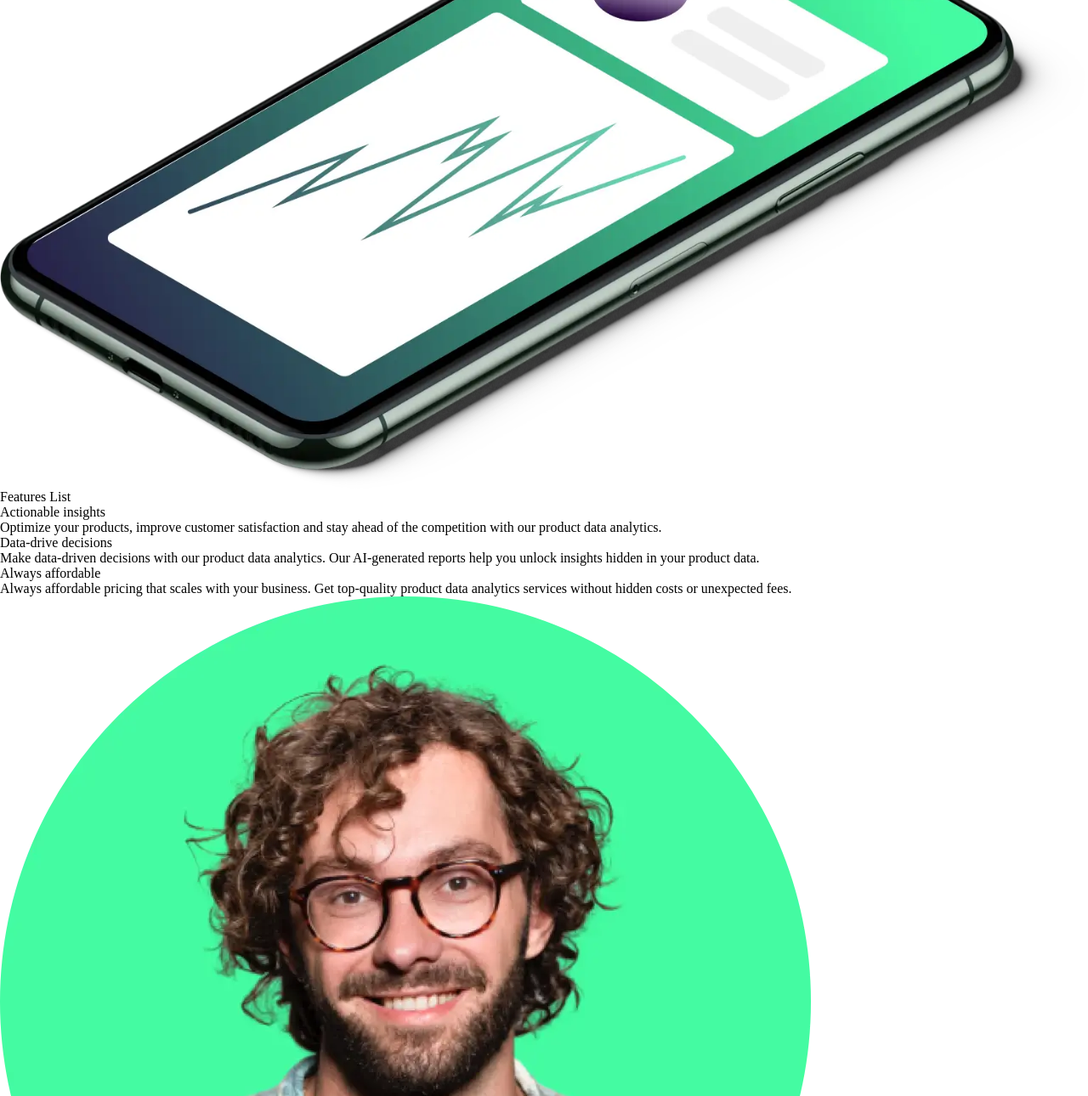
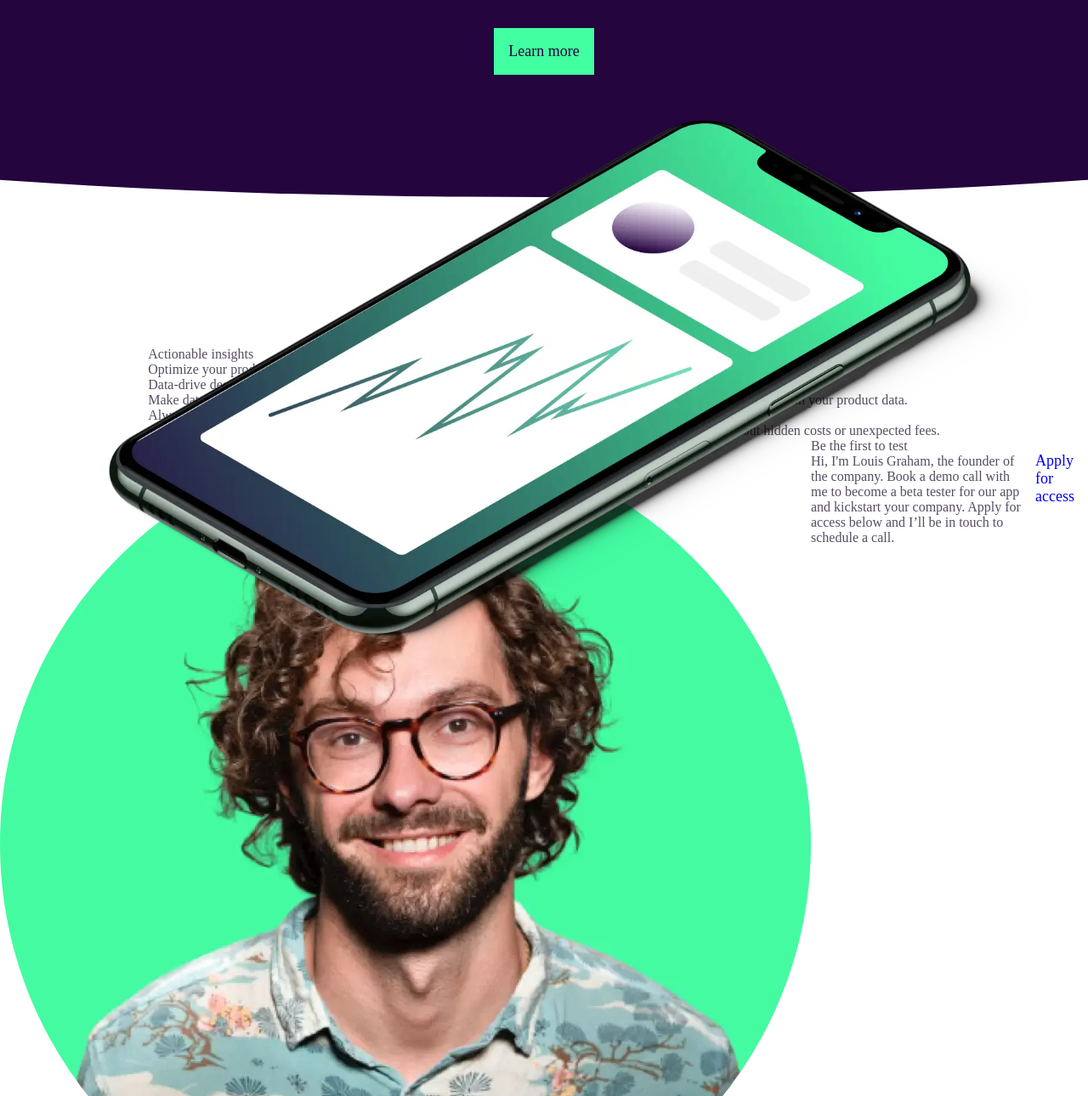
Before and after one commit to sandbrock/fem_workit-landing-page, a plain HTML site: page index.html in a window 1280 px wide. Shown: the part 222-1512 px from the top of the page at 85% size. Drawn offline with nearby package versions, Linux system fonts and the light colour scheme; files that its build step writes are made by us from their sources.

Commit message:
Finished first curved background.

```diff
--- a/index.html
+++ b/index.html
@@ -11,19 +11,21 @@
 </head>
 <body>
 
-<header>
-    <img class="header--image" src="images/logo-light.svg" alt="logo">
-    <div class="header--action-link">Apply for access</div>
+<header class="header">
+    <img class="header-image" src="images/logo-light.svg" alt="logo">
+    <div class="header-action btn btn-secondary">Apply for access</div>
 </header>
 
 <main>
-    <div class="hero">
-        <h1 class="hero--header">Data <span class="underline">tailored</span> to your needs.</h1>
-        <a href="#" class="btn">Learn more</a>
-        <img class="hero--image" src="images/image-hero.webp" alt="hero">
-    </div>
+    <section class="container hero">
+        <h1 class="hero-header">Data <span class="underline">tailored</span> to your needs.</h1>
+        <div class="hero-action">
+            <div class="btn btn-primary">Learn more</div>
+        </div>
+        <img class="hero-image" src="images/image-hero.webp" alt="hero">
+    </section>
 
-    <div class="features">
+    <section class="container features">
         <h2 class="sr-only">Features List</h2>
         <ol class="features-list">
             <li class="features-list-item">
@@ -58,9 +60,9 @@
                 </div>
             </li>
         </ol>
-    </div>
+    </section>
 
-    <div class="cta-box">
+    <section class="container cta-box">
         <img class="cta-box-image" src="images/image-founder.webp" alt="founder">
         <div class="card">
             <h2 class="card-heading">Be the first to test</h2>
@@ -71,10 +73,10 @@
             </h2>
         </div>
         <a href="#" class="btn">Apply for access</a>
-    </div>
+    </section>
 </main>
 
-<footer>
+<footer class="container">
     <img src="images/logo-dark.svg" alt="logo">
     <div class="social-icons">
         <img src="images/icon-facebook.svg" alt="facebook logo">
--- a/styles/_base.scss
+++ b/styles/_base.scss
@@ -1,18 +1,190 @@
+@use 'sass:math';
+@use 'sass:map';
+
+//
+// Utility mixins
+//
+@mixin pseudo($type: before, $pos: absolute, $content: '') {
+  position: relative;
+  &::#{$type} {
+    content: $content;
+    position: $pos;
+    @content;
+  }
+}
+
+//
+// Screen sizes
+//
+@function remSize($size) {
+  $remSize: math.div($size, 16px);
+  @return #{remSize}rem;
+}
+
+$breakpoints: (
+        small: remSize(640px),
+        medium: remSize(768px),
+        large: remSize(1024px),
+        x-large: remSize(1280px)
+);
+
+@mixin media($size) {
+  @if map.has-key($breakpoints, $size) {
+    $breakpoint: map-get($breakpoints, $size);
+    @media screen and (min-width: $breakpoint) {
+      @content;
+    }
+  } @else {
+    @error 'the keyword #{$size} is not in the $breakpoints map';
+  }
+}
+
+@mixin media-down($size) {
+  @if map.has-key($breakpoints, $size) {
+    $breakpoint: map-get($breakpoints, $size);
+    @media screen and (max-width: $breakpoint) {
+      @content;
+    }
+  } @else {
+    @error 'the keyword #{$size} is not in the $breakpoints map';
+  }
+}
+
+//
+// Colors
+//
+$clr-neutral-100: hsl(0, 0%, 100%);
+
+$clr-primary-100: hsl(276, 100%, 99%);
+$clr-primary-300: hsl(271, 12%, 34%);
+$clr-primary-400: hsl(273, 85%, 13%);
+
+$clr-accent-400: hsl(150, 100%, 63%);
+
+$colors: (
+        'neutral': (
+                '100': $clr-neutral-100,
+        ),
+        'primary': (
+                '100': $clr-primary-100,
+                '300': $clr-primary-300,
+                '400': $clr-primary-400,
+        ),
+        'accent': (
+                '400': $clr-accent-400,
+        ),
+);
+
+@each $color, $shade-map in $colors {
+  @each $shade, $value in $shade-map {
+    .clr-#{$color}-#{$shade} {
+      color: $value;
+    }
+    .bg-#{$color}-#{$shade} {
+      background-color: $value;
+    }
+  }
+}
+
+//
+// Typography
+//
+$ff-accent: 'Fraunces';
+$ff-base: 'Manrope';
+
+$fw-regular: 400;
+$fw-semibold: 600;
+$fw-bold: 700;
+
 @font-face {
-  font-family: "Fraunces";
-  src: url("../fonts/fraunces/Fraunces-VariableFont_SOFT,WONK,opsz,wght.ttf");
+  font-family: $ff-accent;
+  src: url('fonts/fraunces/static/Fraunces_144pt-SemiBold.ttf') format('ttf');
 }
 
 @font-face {
-  font-family: "manrope";
-  src: url("../fonts/manrope/Manrope-VariableFont_wght.ttf");
+  font-family: $ff-base;
+  src: url('fonts/manrope/static/Manrope-Regular.ttf') format('ttf');
 }
 
-:root {
-  --primary-dark: #24053e;
-  --secondary-dark: #534d62;
-  --primary-light: #44ffa1;
-  --secondary-light: #fcf8ff;
-  --white: #ffffff;
-  --black: #000000;
+$fs-11: 0.6875rem;
+$fs-12: 0.75rem;
+$fs-13: 0.8125rem;
+$fs-14: 0.875rem;
+$fs-16: 1rem;
+$fs-18: 1.125rem;
+$fs-20: 1.25rem;
+$fs-24: 1.5rem;
+$fs-28: 1.75rem;
+$fs-32: 2rem;
+$fs-40: 2.5rem;
+$fs-48: 3rem;
+$fs-50: 3.125rem;
+$fs-56: 3.5rem;
+$fs-60: 3.75rem;
+$fs-64: 4rem;
+$fs-80: 5rem;
+
+$font-sizes: (
+        '11': 0.6875rem,
+        '12': 0.75rem,
+        '13': 0.8125rem,
+        '14': 0.875rem,
+        '16': 1rem,
+        '18': 1.125rem,
+        '20': 1.25rem,
+        '24': 1.5rem,
+        '28': 1.75rem,
+        '32': 2rem,
+        '40': 2.5rem,
+        '48': 3rem,
+        '56': 3.5rem,
+        '60': 3.75rem,
+        '64': 4rem,
+        '80': 5rem,
+);
+
+@each $size-name, $size-value in $font-sizes {
+  .fs-#{$size-name} {
+    font-size: #{$size-value};
+  }
 }
+
+.fw-regular {
+  font-weight: $fw-regular;
+}
+
+.fw-bold {
+  font-weight: $fw-bold;
+}
+
+.underline {
+  text-decoration: underline;
+  text-decoration-color: $clr-accent-400;
+  text-underline-offset: 0.5rem;
+}
+
+//
+// Generic layout
+//
+.break {
+  display: block;
+}
+
+.container {
+  position: relative;
+  display: flex;
+  justify-content: center;
+  overflow-x: clip;
+}
+
+.sr-only {
+  position: absolute;
+  width: 1px;
+  height: 1px;
+  padding: 0;
+  margin: -1px;
+  overflow: hidden;
+  clip: rect(0, 0, 0, 0);
+  white-space: nowrap;
+  border: 0;
+}
--- /dev/null
+++ b/styles/_components.scss
@@ -0,0 +1,32 @@
+@use './base' as *;
+
+.btn {
+  display: inline-block;
+  padding: 1rem;
+  font-size: $fs-18;
+
+  &-primary {
+    color: $clr-primary-400;
+    background-color: $clr-accent-400;
+    border: 1px solid $clr-accent-400;
+
+    &:hover {
+      color: $clr-accent-400;
+      background-color: $clr-primary-400;
+      cursor: pointer;
+    }
+  }
+
+  &-secondary {
+    color: $clr-neutral-100;
+    text-decoration-line: underline;
+    text-decoration-color: $clr-accent-400;
+    text-decoration-thickness: 3px;
+    text-underline-offset: 0.5rem;
+
+    &:hover {
+      color: $clr-accent-400;
+      cursor: pointer;
+    }
+  }
+}
--- a/styles/_layout.scss
+++ b/styles/_layout.scss
@@ -1,15 +1,82 @@
-header {
-  display: flex;
+@use './base' as *;
+
+body {
+  font-size: $fs-16;
+  font-weight: $fw-regular;
+  font-family: $ff-base;
+  color: $clr-primary-300;
+  background-color: $clr-neutral-100;
 }
 
-.header--action-link {
-  margin-left: auto;
+ol,
+ul {
+  list-style: none;
 }
 
-.hero--image {
-  max-width: 100%;
+h1,
+h2,
+h3 {
+  font-family: $ff-accent;
 }
 
-.call-to-action--profile {
-  max-width: 100%;
+.header {
+  display: flex;
+  padding: 2rem 1rem;
+  background-color: $clr-primary-400;
+
+  &-action {
+    margin-left: auto;
+  }
+
+  @include media(x-large) {
+    padding-block: 3.5rem;
+  }
 }
+
+.hero {
+  display: grid;
+  grid-template-columns: repeat(8, 1fr);
+  position: relative;
+  overflow-x: clip;
+  color: $clr-neutral-100;
+  padding: 2rem 1rem;
+  background-color: $clr-primary-400;
+
+  &-header {
+    grid-column: 1 / 8;
+    font-size: $fs-50;
+  }
+
+  &-action {
+    grid-column: 3 / 7;
+    margin: 3rem 0;
+    text-align: center;
+  }
+
+  &::after {
+    content: "";
+    display: block;
+    background: $clr-primary-400;
+    position: absolute;
+    left: 50%;
+    right: 50%;
+    bottom: -4rem;
+    transform: translateX(-50%);
+    border-radius: 50% / 0 0 100% 100%;
+    width: 150%;
+    height: 5rem;
+    z-index: 1;
+  }
+
+  &-image {
+    position: absolute;
+    top: 90%;
+    left: 10%;
+    width: 85%;
+    z-index: 4;
+  }
+}
+
+.features {
+  margin-top: 15rem;
+}
--- a/styles/main.scss
+++ b/styles/main.scss
@@ -1,4 +1,4 @@
-/* Test update */
 @use "./reset" as *;
 @use "./base" as *;
+@use "./components" as *;
 @use "./layout" as *;
```
